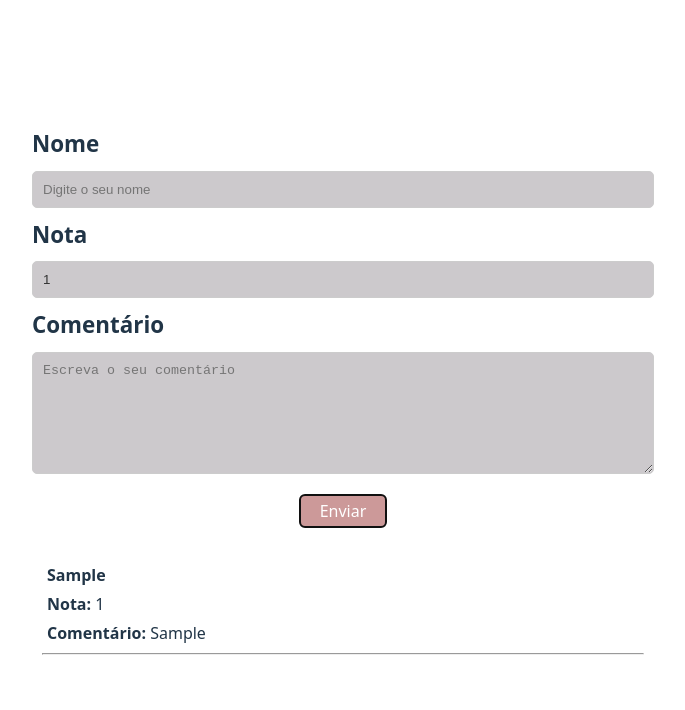
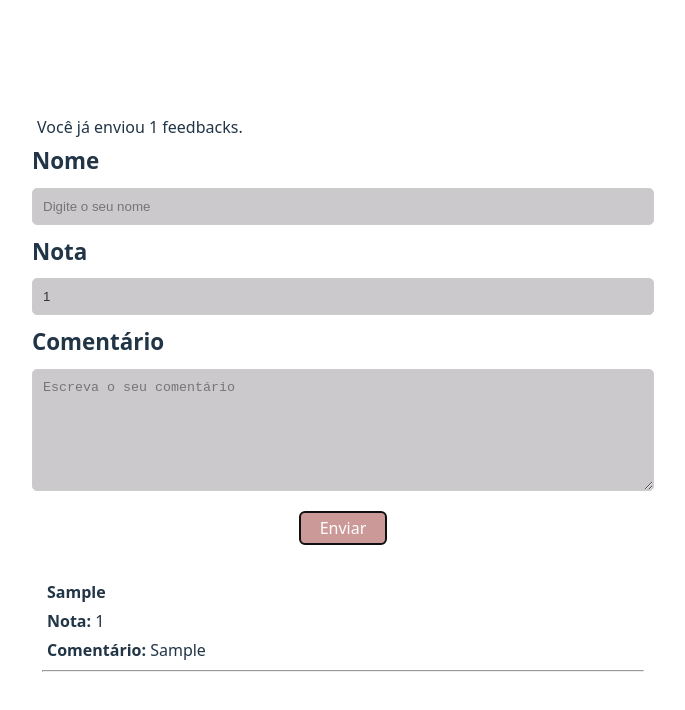
Before and after one commit to leommartin/Web-Dev-Projects, a React (Vite) app in the folder react/feedback-app/: page / in a window 1280 px wide. Both pictures are taken after typing "Sample", "Sample" into the empty fields and a click on the button "Enviar". Shown: the top 710 px of the page, without its empty margins (297-982 px from the left). Built offline with nearby package versions, Linux system fonts and the light colour scheme.

Commit message:
feat: change message to show how many feedbacks were submitted

```diff
--- a/react/feedback-app/src/components/FeedbackForm.jsx
+++ b/react/feedback-app/src/components/FeedbackForm.jsx
@@ -37,6 +37,7 @@ function FeedbackForm()
         <>
 
             {feedbacks.length === 0 && <p>Nenhum feedback enviado ainda.</p>}
+            {feedbacks.length > 0 && <p>Você já enviou {feedbacks.length} feedbacks.</p>}
 
             {/* Using onChange to update the state each time the user types in the input fields. */}
             <form className="feedback-form" onSubmit={handleSubmit}>
```
